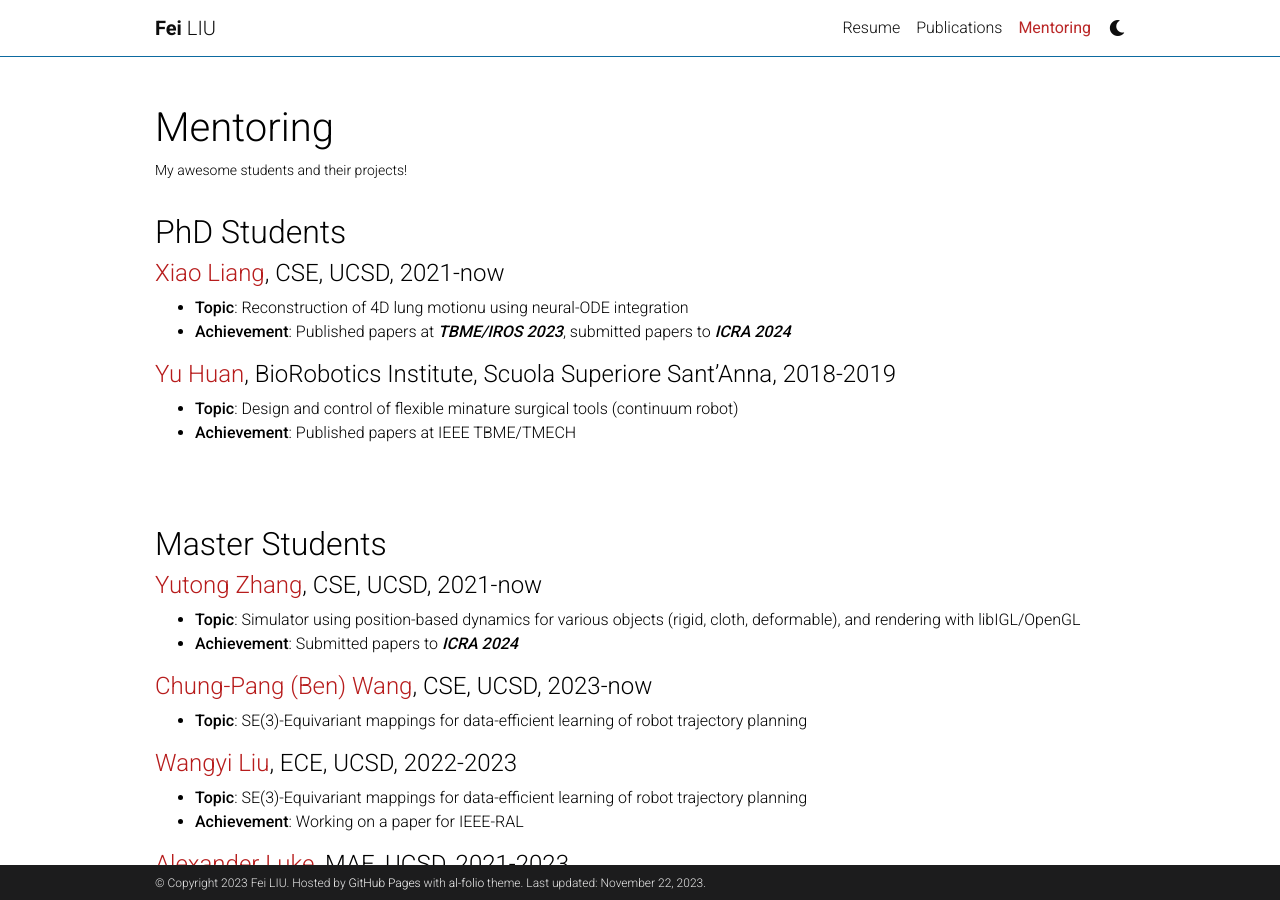
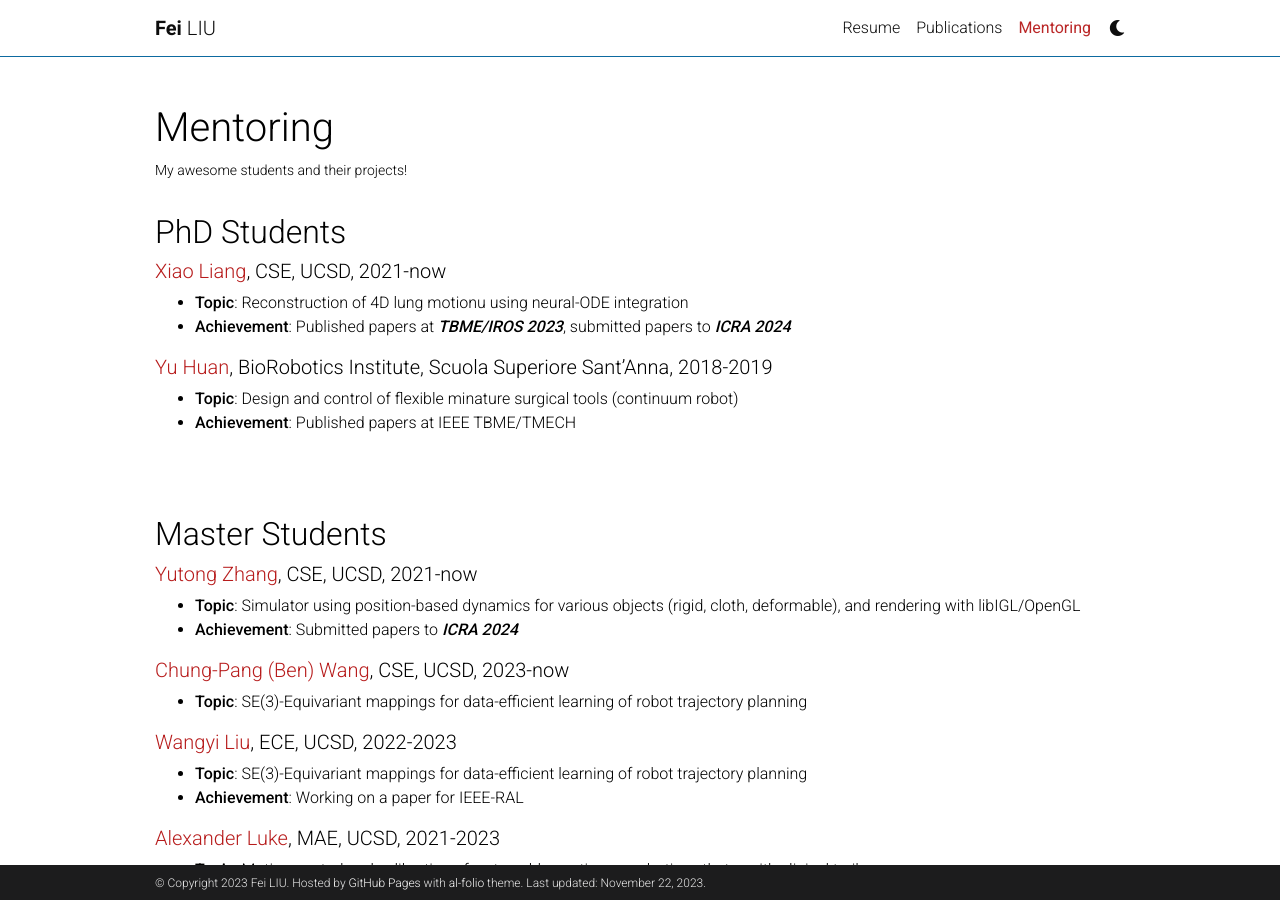
Before and after one commit to lnnx2006/lnnx2006.github.io, a Jekyll site: the page built from _pages/teaching.md, in a window 1280 px wide and 900 px high. Built offline with Jekyll 4.4.1, drawn with Linux system fonts in a browser that asks for light colours; comment, search, counter and statistics services are not loaded; a style sheet for code colours, icons or effects is not loaded.

```diff
--- a/_pages/teaching.md
+++ b/_pages/teaching.md
@@ -9,11 +9,11 @@
 horizontal: false
 ---
 ## PhD Students
-#### [Xiao Liang](https://scholar.google.com/citations?user=ttPvRhIAAAAJ), CSE, UCSD, 2021-now
+##### [Xiao Liang](https://scholar.google.com/citations?user=ttPvRhIAAAAJ), CSE, UCSD, 2021-now
 - **Topic**: Reconstruction of 4D lung motionu using neural-ODE integration
 - **Achievement**: Published papers at ***TBME/IROS 2023***, submitted papers to ***ICRA 2024***
 
-#### [Yu Huan](https://scholar.google.it/citations?user=9uBR0zsAAAAJ), BioRobotics Institute, Scuola Superiore Sant'Anna, 2018-2019
+##### [Yu Huan](https://scholar.google.it/citations?user=9uBR0zsAAAAJ), BioRobotics Institute, Scuola Superiore Sant'Anna, 2018-2019
 - **Topic**: Design and control of flexible minature surgical tools (continuum robot)
 - **Achievement**: Published papers at IEEE TBME/TMECH
 
@@ -21,46 +21,46 @@
 
 ## Master Students
 
-#### [Yutong Zhang](https://www.linkedin.com/in/yutong-zhang-3137631a9/), CSE, UCSD, 2021-now
+##### [Yutong Zhang](https://www.linkedin.com/in/yutong-zhang-3137631a9/), CSE, UCSD, 2021-now
 - **Topic**: Simulator using position-based dynamics for various objects (rigid, cloth, deformable), and rendering with libIGL/OpenGL
 - **Achievement**: Submitted papers to ***ICRA 2024***
 
-#### [Chung-Pang (Ben) Wang](https://www.linkedin.com/in/chung-pang-wang-62a449246/), CSE, UCSD, 2023-now
+##### [Chung-Pang (Ben) Wang](https://www.linkedin.com/in/chung-pang-wang-62a449246/), CSE, UCSD, 2023-now
 - **Topic**: SE(3)-Equivariant mappings for data-efficient learning of robot trajectory planning
 
-#### [Wangyi Liu](https://www.linkedin.com/in/wangyi-liu-768368212/), ECE, UCSD, 2022-2023
+##### [Wangyi Liu](https://www.linkedin.com/in/wangyi-liu-768368212/), ECE, UCSD, 2022-2023
 - **Topic**: SE(3)-Equivariant mappings for data-efficient learning of robot trajectory planning
 - **Achievement**: Working on a paper for IEEE-RAL
 
-#### [Alexander Luke](https://www.linkedin.com/in/alexandercluke/), MAE, UCSD, 2021-2023
+##### [Alexander Luke](https://www.linkedin.com/in/alexandercluke/), MAE, UCSD, 2021-2023
 - **Topic**: Motion control and calibration of a steerable continuum robotic catheter with clinical trails
 - **Achievement**: Demos with animals trails
 
-#### Chong He, MAE, UCSD, 2021-2022
+##### Chong He, MAE, UCSD, 2021-2022
 - **Topic**: Shape reconstruction of catheter robot using monocular images
 - **Achievement**: Drafted a paper for IEEE-RAL
 
-#### [Yunhai Han](https://y8han.github.io/), MAE, UCSD, 2021-2022
+##### [Yunhai Han](https://y8han.github.io/), MAE, UCSD, 2021-2022
 - **Topic**: Deformable objects simulation framework using constraints-based solver
 - **Achievement**: Published paper at ***ICRA 2021/IROS 2021***
 
-#### [Entong Su](https://entongsu.github.io/), ECE, UCSD, 2021-2022
+##### [Entong Su](https://entongsu.github.io/), ECE, UCSD, 2021-2022
 - **Topic**: Simulation and control of rope-like objects using position-based dynamics
 - **Achievement**: Published paper at ***IEEE-RAL***
 
-#### [Harleen Singh](https://www.linkedin.com/in/harleen-singh/), ECE, UCSD, 2020-2021
+##### [Harleen Singh](https://www.linkedin.com/in/harleen-singh/), ECE, UCSD, 2020-2021
 - **Topic**: Modeling of the catheter continuum robot for position and orientation motor control
 - **Achievement**: Demos with live animals trails
 
-#### [Zihan Li](https://www.linkedin.com/in/zayn-zihan-li/), ECE, UCSD, 2020
+##### [Zihan Li](https://www.linkedin.com/in/zayn-zihan-li/), ECE, UCSD, 2020
 - **Topic**: Registration method for real-to-sim transfer applications of deformable tissue manipulation
 - **Achievement**: Published a paper at ***ICRA 2021***
 
-#### [Jingbin Huang](https://www.linkedin.com/in/jingbinhuang/), ECE, UCSD, 2020
+##### [Jingbin Huang](https://www.linkedin.com/in/jingbinhuang/), ECE, UCSD, 2020
 - **Topic**: Modeling and control of surgical tool for suction based simulation of blood fluid
 - **Achievement**: Published a paper at ***ICRA 2021***
 
-#### [Jingbin Huang](https://www.linkedin.com/in/jingbinhuang/), ECE, UCSD, 2020
+##### [Jingbin Huang](https://www.linkedin.com/in/jingbinhuang/), ECE, UCSD, 2020
 - **Topic**: Modeling and control of surgical tool for suction based simulation of blood fluid
 - **Achievement**: Published a paper at ***ICRA 2021***
 
@@ -68,19 +68,19 @@
 
 ## Undergraduate Students
 
-#### [Neelay Joglekar](https://www.linkedin.com/in/neelay-joglekar-1848561b3/), ECE, UCSD, 2021-now
+##### [Neelay Joglekar](https://www.linkedin.com/in/neelay-joglekar-1848561b3/), ECE, UCSD, 2021-now
 - **Topic**: Dynamic model of rope-like objects using cosserat rod theory and surgical thread reconstruction
 - **Achievement**: Published a paper at ***ICRA 2023***
 
-#### [Tina Li](https://www.linkedin.com/in/neelay-joglekar-1848561b3/), Mathematics, UCSD, 2023-now
+##### [Tina Li](https://www.linkedin.com/in/neelay-joglekar-1848561b3/), Mathematics, UCSD, 2023-now
 - **Topic**: Learning an intrinsic neural mappings from mesh to point cloud for registration of soft tissue
 - **Achievement**: Submitted a paper to ***ICRA 2024***
 
-#### [Bryan Yuan](https://www.linkedin.com/in/neelay-joglekar-1848561b3/), ECE, UCSD, 2021-2022
+##### [Bryan Yuan](https://www.linkedin.com/in/neelay-joglekar-1848561b3/), ECE, UCSD, 2021-2022
 - **Topic**: Backward gradients computation and validation for position-based dynamics constraints
 - **Achievement**: Integration in our PBD simulator
 
-#### [Nemanja Babic](https://www.linkedin.com/in/neelay-joglekar-1848561b3/), Research Internship, University of Ottawa/INSA de Lyon, 2021-2022
+##### [Nemanja Babic](https://www.linkedin.com/in/neelay-joglekar-1848561b3/), Research Internship, University of Ottawa/INSA de Lyon, 2021-2022
 - **Topic**: Simulation of haptic systems using CHAI3D
 - **Achievement**: Demos with simulation in CHAI3D
 
@@ -88,10 +88,10 @@
 
 ## High School Students
 
-#### [Ayaan Haque](https://www.ayaanzhaque.me), Saratoga High School, California, 2021
+##### [Ayaan Haque](https://www.ayaanzhaque.me), Saratoga High School, California, 2021
 - **Topic**: Simulated data generation through algorithmic force coefficient estimation
 - **Achievement**: Published a paper at **IEEE ACIRS 2021**
 
-#### [Sajiv Shah](https://sajiv.notion.site/sajiv/Hi-I-m-Sajiv-a2ea2863339e43679b38eaddc36617cf), Mathematics, UCSD, 2023-now
+##### [Sajiv Shah](https://sajiv.notion.site/sajiv/Hi-I-m-Sajiv-a2ea2863339e43679b38eaddc36617cf), Mathematics, UCSD, 2023-now
 - **Topic**: Simulated data generation through algorithmic force coefficient estimation
 - **Achievement**: Published a paper at **IEEE ACIRS 2021**
```
